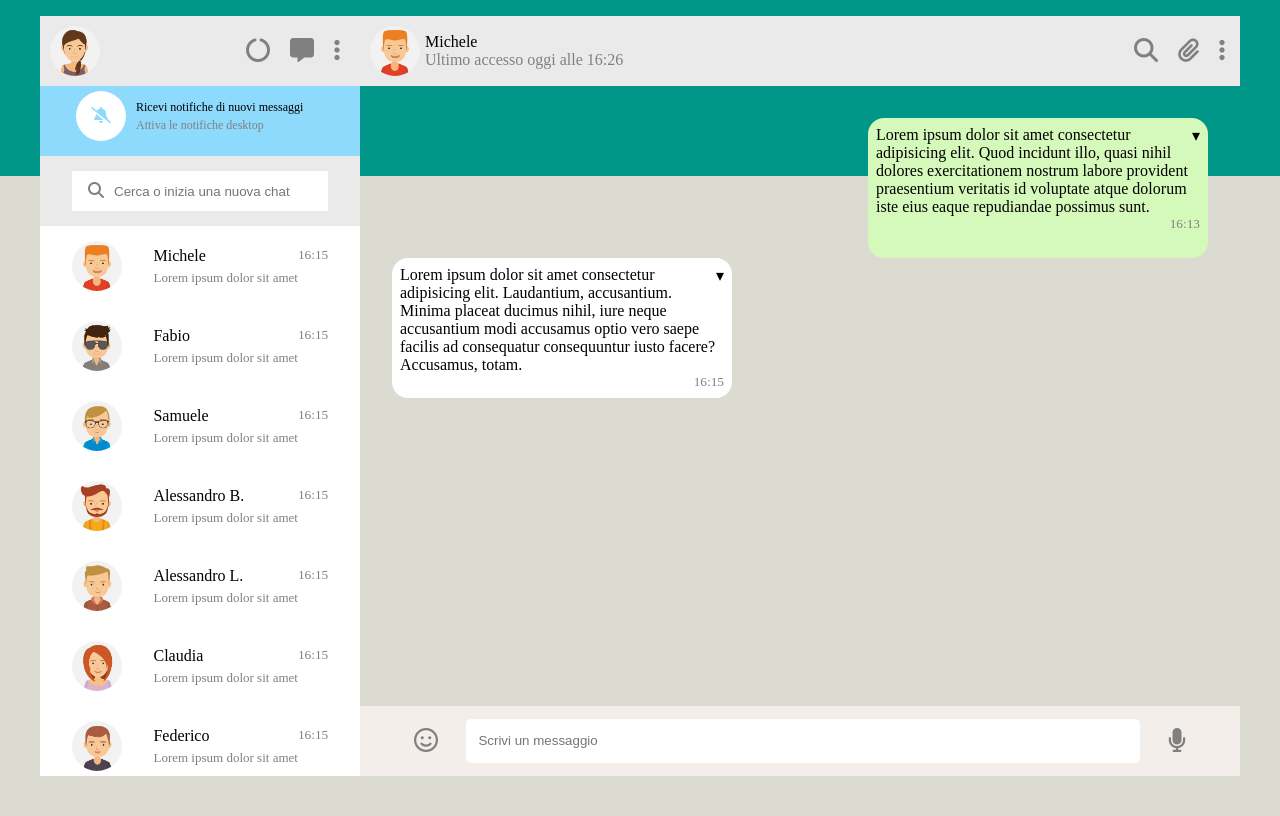
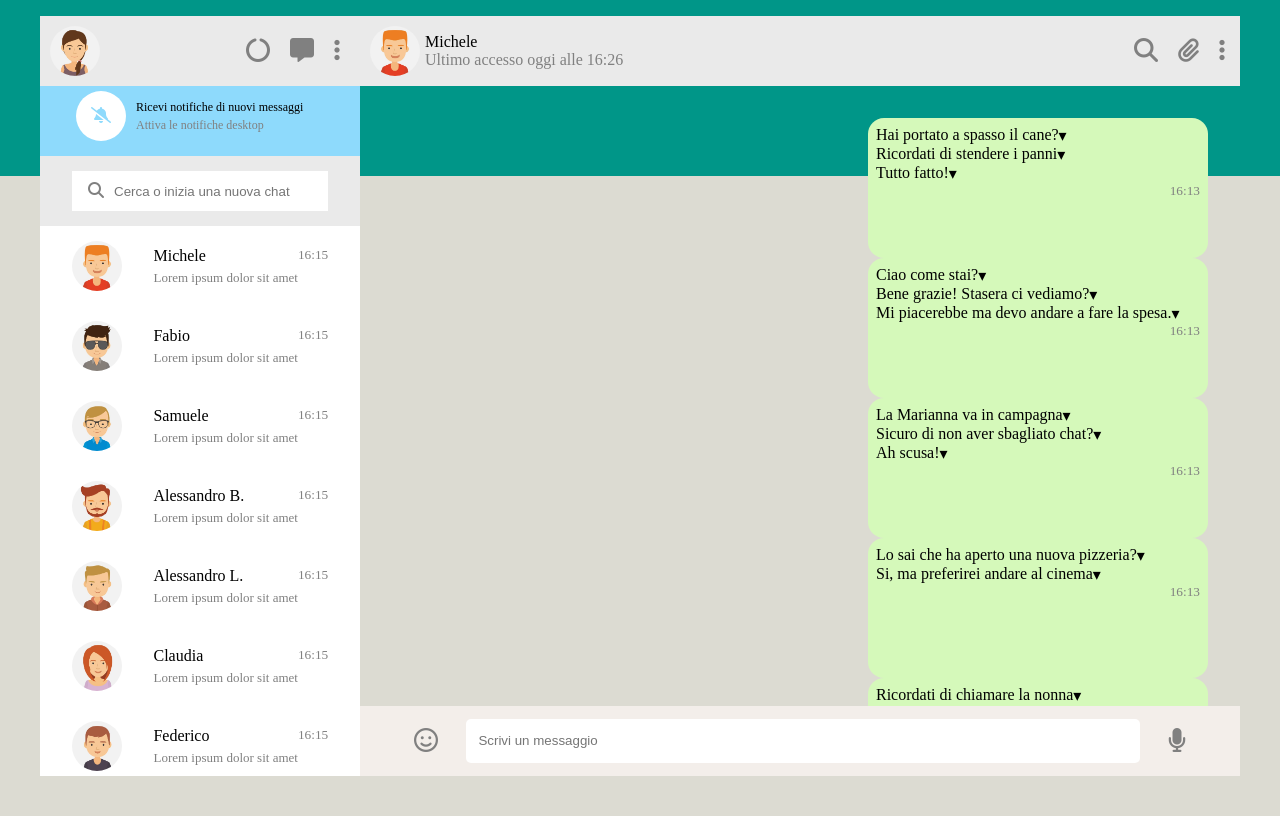
Before and after one commit to devitoangelo/vue-boolzapp, a plain HTML site: page index.html in a window 1280 px wide. Drawn offline with nearby package versions, Linux system fonts and the light colour scheme.

Commit message:
v-for in chat text

```diff
--- a/assets/js/main.js
+++ b/assets/js/main.js
@@ -172,4 +172,5 @@ createApp({
 
   }
 
+
 }).mount('#app')
--- a/index.html
+++ b/index.html
@@ -108,10 +108,13 @@
             <div class="chat">
 
 
-                <div class="sent">
-                    <div class="d-f">Lorem ipsum dolor sit amet consectetur adipisicing elit. Quod incidunt illo, quasi
-                        nihil dolores exercitationem nostrum labore provident praesentium veritatis id voluptate atque
-                        dolorum iste eius eaque repudiandae possimus sunt.
+                <div class="sent" v-for="contact in contacts">
+                    <div class="d-f" v-for="(message, index) in contact.messages">
+                        <p>{{message.message}}</p>
+
+
+
+
 
                         <nav>&#9662
                             <div class="list-sent">
@@ -132,12 +135,9 @@
                     </div>
                 </div>
                 <!-- /.sent -->
-                <div class="received">
-                    <div class="d-f">
-
-                        Lorem ipsum dolor sit amet consectetur adipisicing elit. Laudantium, accusantium. Minima placeat
-                        ducimus nihil, iure neque accusantium modi accusamus optio vero saepe facilis ad consequatur
-                        consequuntur iusto facere? Accusamus, totam.
+                <div class="received" v-for="contact in contacts">
+                    <div class="d-f" v-for="message in contact.messages">
+                    <p>{{message.message}}</p>
                         <nav>&#9662
                             <div class="list-sent">
                                 <ul>
```
